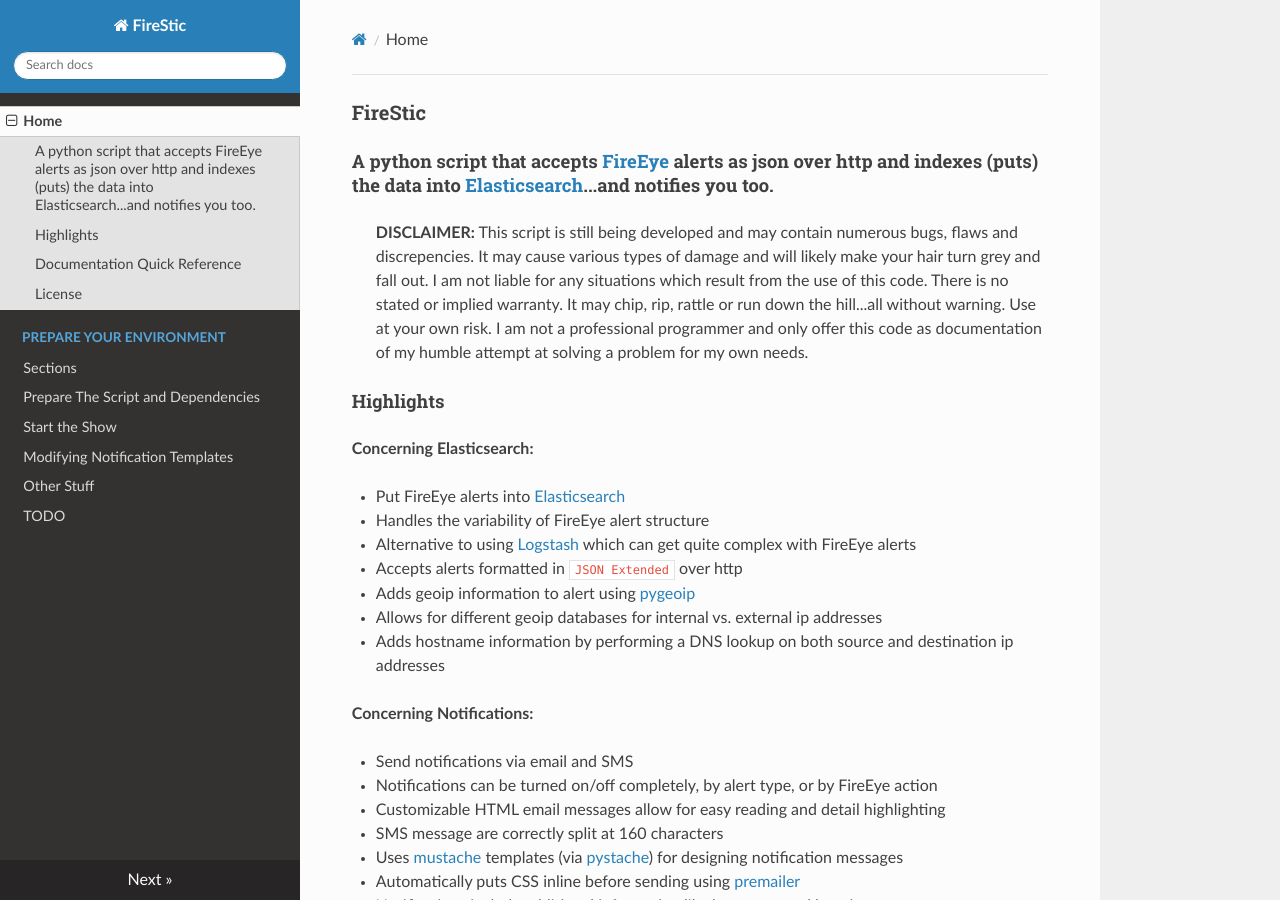
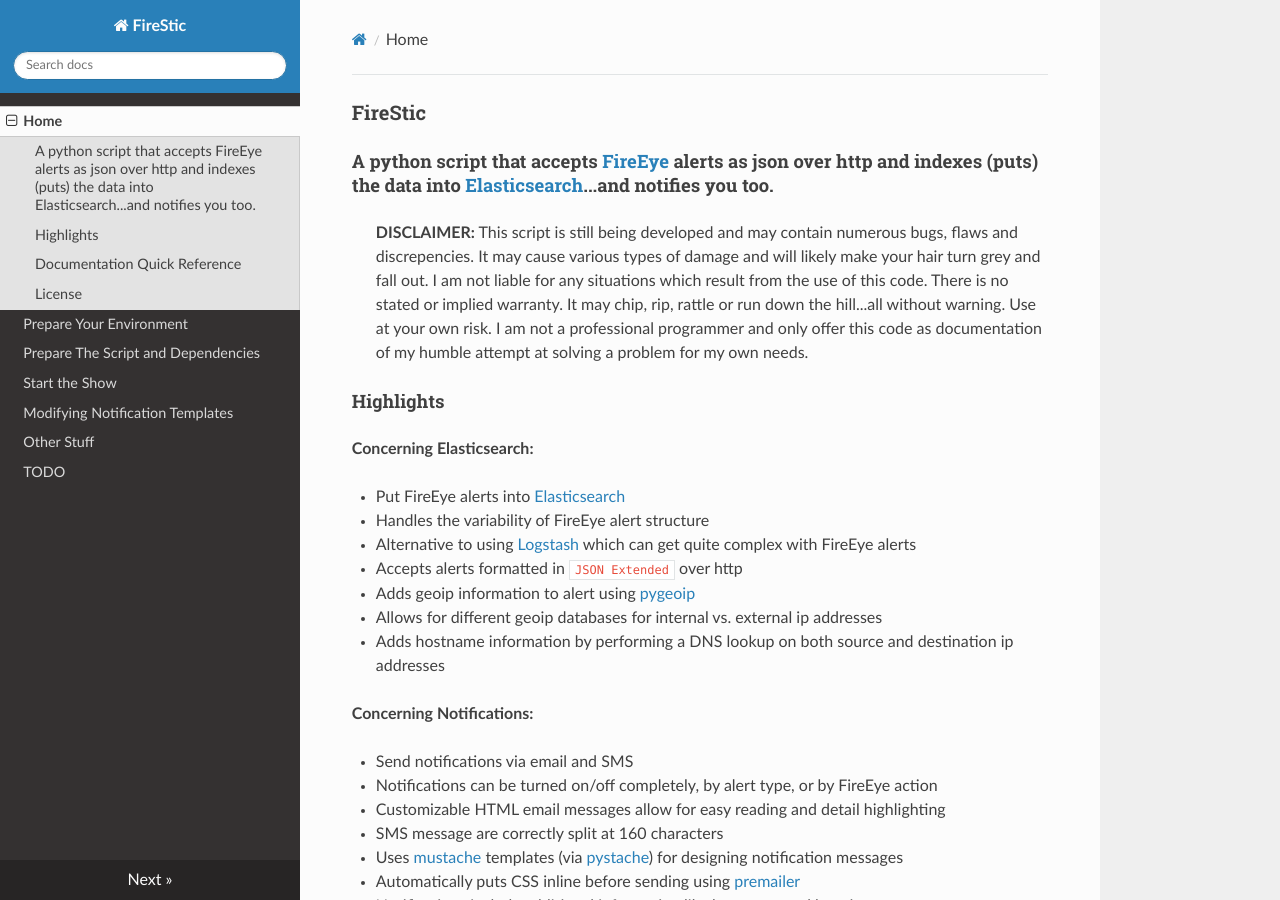
Before and after one commit to spcampbell/FireStic, an MkDocs documentation site: the page built from docs/index.md, in a window 1280 px wide and 900 px high. Built offline with MkDocs 1.6.1, drawn with Linux system fonts in a browser that asks for light colours; nearby versions of some CDN libraries; old or Windows-style settings are respelled for this version of MkDocs.

Commit message:
Update mkdocs.yml

```diff
--- a/mkdocs.yml
+++ b/mkdocs.yml
@@ -1,7 +1,7 @@
 site_name: FireStic
 pages:
 - [index.md, Home]
-- [prepenv.md, Prepare Your Environment, Sections]
+- [prepenv.md, Prepare Your Environment]
 - [prepscript.md, Prepare The Script and Dependencies]
 - [start.md, Start the Show]
 - [templates.md, Modifying Notification Templates]
```
